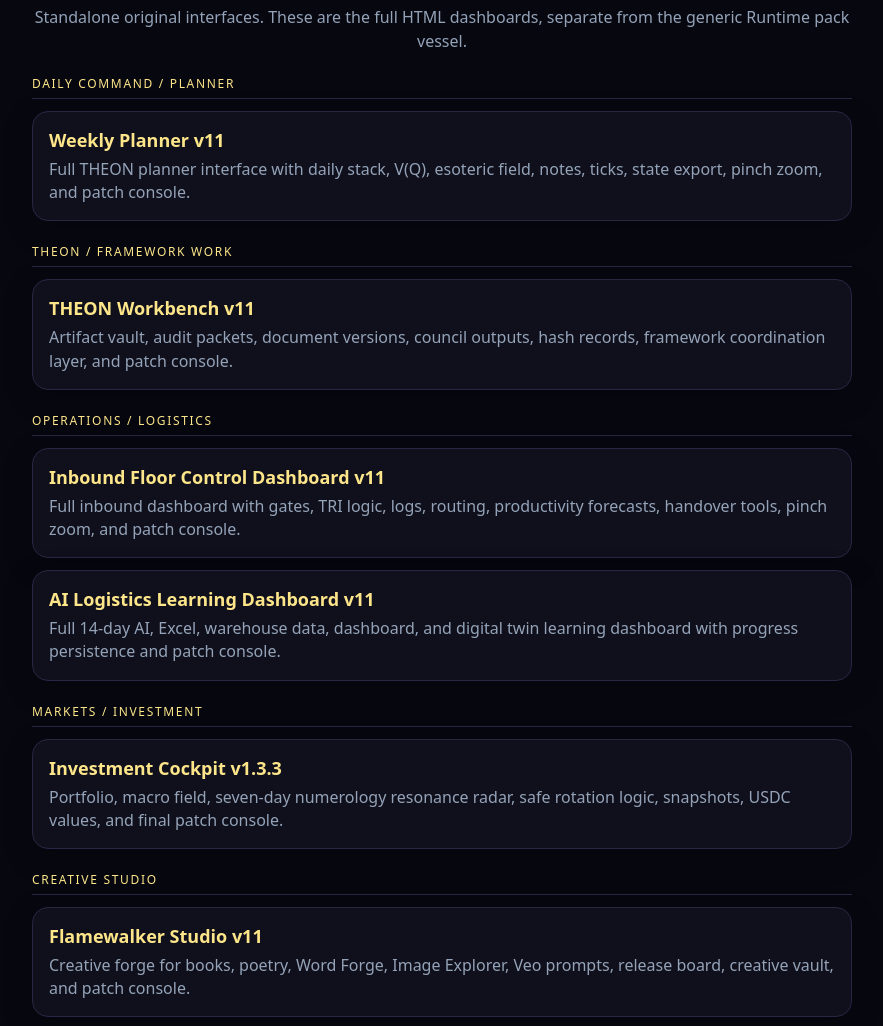
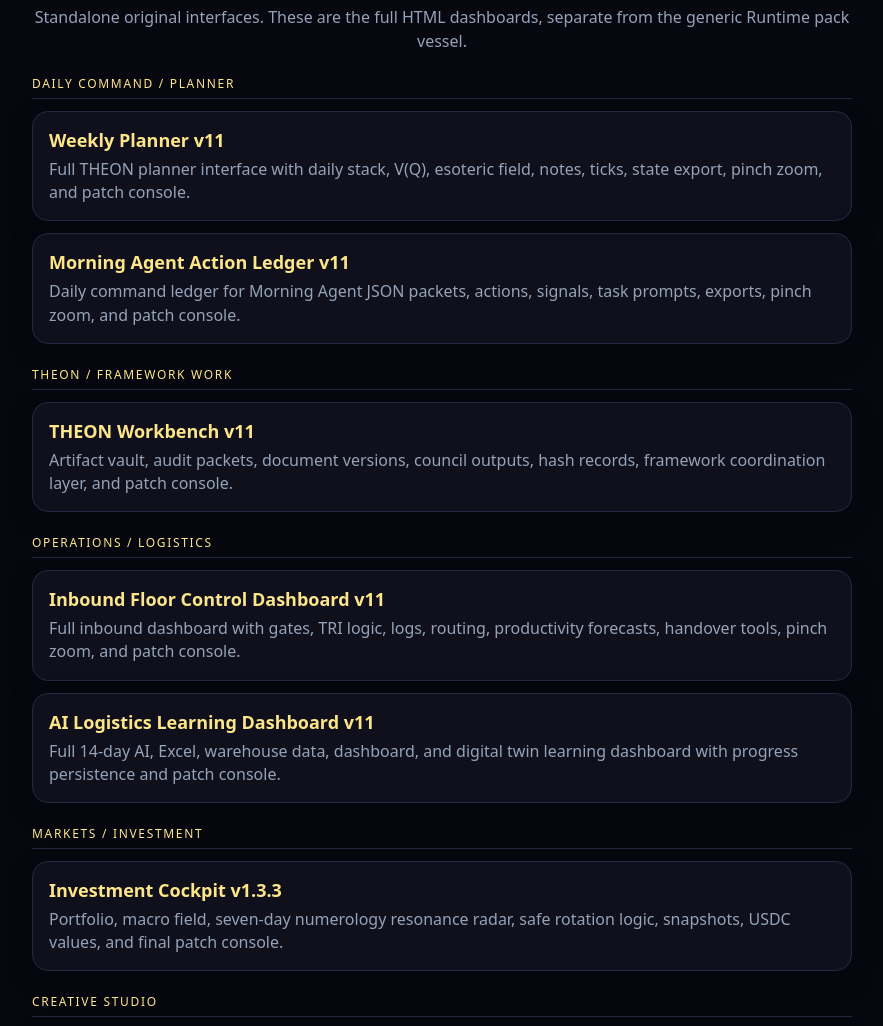
Before and after one commit to manuelruiferreira-byte/flamewalker-runtime, a plain HTML site: page full-dashboards.html in a window 1280 px wide. Shown: the part 70-1096 px from the top of the page, without its empty margins (198-1081 px from the left). Drawn offline with Linux system fonts and the light colour scheme.

Commit message:
Update full-dashboards.html

```diff
--- a/full-dashboards.html
+++ b/full-dashboards.html
@@ -91,6 +91,11 @@ Standalone original interfaces. These are the full HTML dashboards, separate fro
   <span>Full THEON planner interface with daily stack, V(Q), esoteric field, notes, ticks, state export, pinch zoom, and patch console.</span>
 </a>
 
+<a class="card" href="morning-agent-action-ledger-v11.html">
+  <b>Morning Agent Action Ledger v11</b>
+  <span>Daily command ledger for Morning Agent JSON packets, actions, signals, task prompts, exports, pinch zoom, and patch console.</span>
+</a>
+
 <div class="group-title">THEON / Framework Work</div>
 
 <a class="card" href="theon-workbench-V11.html">
@@ -112,7 +117,7 @@ Standalone original interfaces. These are the full HTML dashboards, separate fro
 
 <div class="group-title">Markets / Investment</div>
 
-<a class="card" href="investment-cockpit-v11.html">
+<a class="card" href="investment-cockpit-v133-final-patch-console.html">
   <b>Investment Cockpit v1.3.3</b>
   <span>Portfolio, macro field, seven-day numerology resonance radar, safe rotation logic, snapshots, USDC values, and final patch console.</span>
 </a>
```
